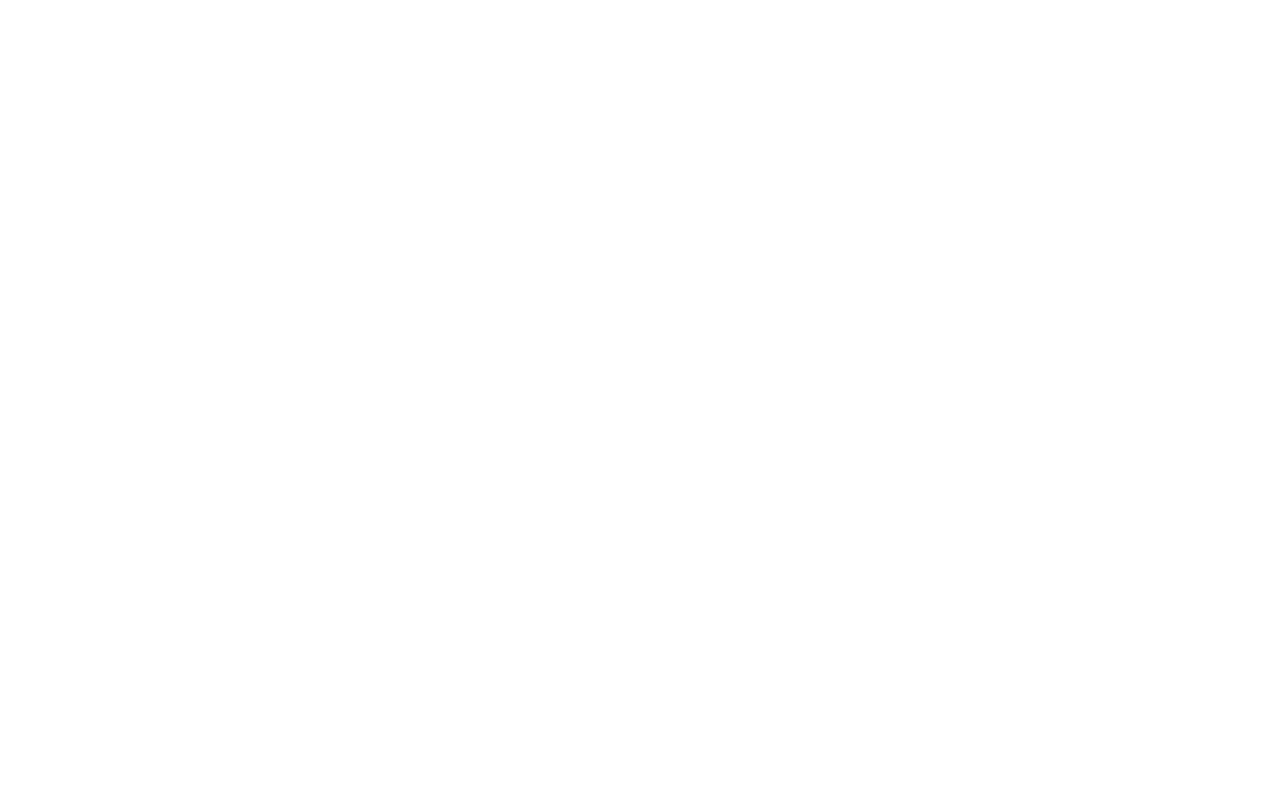
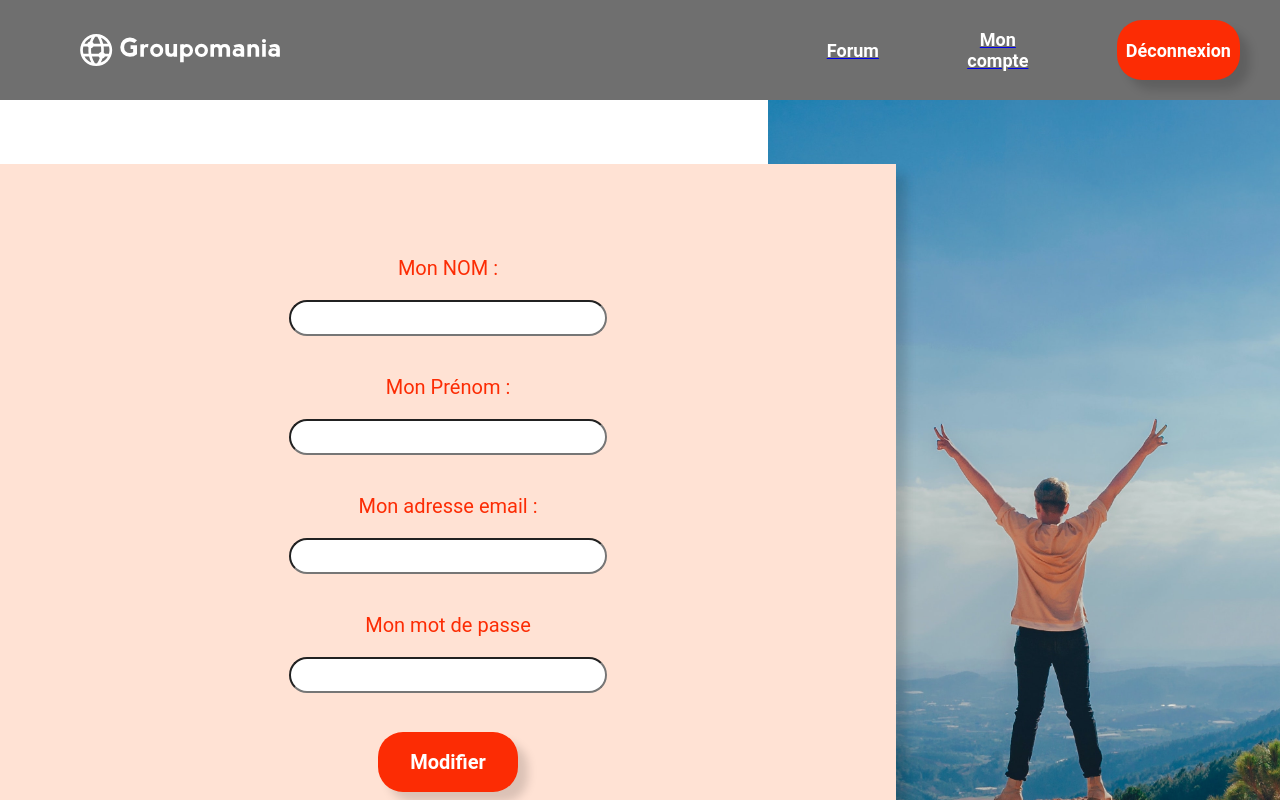
Before and after one commit to JuPrvnt/JustineProvent_7_16032022_front, a React (Create React App) app: page /modify in a window 1280 px wide. Before the commit this address had no page. Shown: the top 800 px of the page. Built offline with nearby package versions, Linux system fonts and the light colour scheme; a web font is replaced by a local one.

Commit message:
tentative modifyUser

```diff
--- a/src/App.jsx
+++ b/src/App.jsx
@@ -4,6 +4,7 @@ import { Routes } from "react-router-dom";
 import { Route } from "react-router-dom";
 import Forum from "./Pages/Forum/Forum.jsx";
 import Profile from "./Pages/Profile/Profile.jsx";
+import LoginModal from "./Pages/Homepage/components/Login/LoginModal";
 import "./_App.scss";
 
 const App = () => {
@@ -13,6 +14,8 @@ const App = () => {
         <Route path="/" element={<Homepage />} />
         <Route path="/connected" element={<Forum />} />
         <Route path="/profile" element={<Profile />} />
+        <Route path="/modify" element={<Profile />} />
+        <Route path="/login" element={<LoginModal />} />
       </Routes>
     </div>
   );
--- a/src/Pages/Homepage/components/Signup/SignupModal.jsx
+++ b/src/Pages/Homepage/components/Signup/SignupModal.jsx
@@ -2,19 +2,11 @@ import React from "react";
 import ConnectionAPI from "../../../../service/ConnectionAPI";
 import { useNavigate } from "react-router-dom";
 import { useForm } from "react-hook-form";
-import { useState } from "react";
 import "./_SignupModal.scss";
 
 const SignupModal = () => {
-  // useState
-  const [errorData, setErrorData] = useState("");
-
   // register
-  const {
-    register,
-    handleSubmit,
-    formState: { errors },
-  } = useForm();
+  const { register, handleSubmit } = useForm();
 
   // navigate
   const navigate = useNavigate();
@@ -26,6 +18,7 @@ const SignupModal = () => {
       firstName: data.firstName,
       email: data.email,
       password: data.password,
+      isAdmin: data.isAdmin,
     })
       .then((res) => {
         let token = res.data.token;
@@ -34,10 +27,7 @@ const SignupModal = () => {
         localStorage.setItem("userInfo", userInfo);
         navigate("/connected");
       })
-      .catch((error) => {
-        console.log(error);
-        setErrorData("Vous êtes déjà inscrit, veuillez-vous connecter.");
-      });
+      .catch((error) => console.log(error));
   };
 
   return (
@@ -52,7 +42,6 @@ const SignupModal = () => {
             required: true,
           })}
         />
-        {errors.lastName && <span>{errors.lastName.message}</span>}
         <br />
         <label>
           <p className="gpm-title-form">Mon Prénom :</p>
@@ -63,7 +52,6 @@ const SignupModal = () => {
             required: true,
           })}
         />
-        {errors.firstName && <span>{errors.firstName.message}</span>}
         <br />
         <label>
           <p className="gpm-title-form">Mon adresse email :</p>
@@ -75,7 +63,6 @@ const SignupModal = () => {
             message: "Vous devez entrer une adresse mail valide",
           })}
         />
-        {errors.email && <span>{errors.email.message}</span>}
         <br />
         <label>
           <p className="gpm-title-form">Mon mot de passe</p>
@@ -92,7 +79,6 @@ const SignupModal = () => {
             },
           })}
         />
-        {errors.password && <span>{errors.password.message}</span>}
         <br />
         <div className="gpm-form-role">
           <input type="checkbox" value="1" className="checkboxOneInput" />
@@ -101,7 +87,6 @@ const SignupModal = () => {
         <button type="submit" className="gpm-button-form">
           Je m'inscris
         </button>
-        <span className="error-message">{errorData}</span>{" "}
       </form>
       <div className="modal-background"></div>
     </div>
--- a/src/Pages/Profile/Profile.jsx
+++ b/src/Pages/Profile/Profile.jsx
@@ -3,6 +3,7 @@ import Header from "../../components/Header/Header";
 import profileimage from "../../assets/my-profile-image.jpg";
 import ConnectionAPI from "../../service/ConnectionAPI";
 import { useNavigate } from "react-router";
+import { useForm } from "react-hook-form";
 import { Link } from "react-router-dom";
 import "./_Profile.scss";
 
@@ -10,6 +11,8 @@ const Profile = () => {
   const [lastName, setLastName] = useState();
   const [firstName, setFirstName] = useState();
   const [email, setEmail] = useState();
+
+  const { register, handleSubmit } = useForm();
 
   const navigate = useNavigate();
 
@@ -29,6 +32,19 @@ const Profile = () => {
       })
       .catch((error) => console.log(error));
   }, []);
+
+  const onSubmit = (data) => {
+    ConnectionAPI.modifyUser({
+      lastName: data.lastName,
+      firstName: data.firstName,
+      email: data.email,
+    })
+      .then((res) => {
+        let userInfo = JSON.stringify(res.data);
+        localStorage.setItem("userInfo", userInfo);
+      })
+      .catch((error) => console.log(error));
+  };
 
   return (
     <div>
@@ -52,41 +68,60 @@ const Profile = () => {
       </div>
       <div className="gpm-profile-background">
         <div className="gpm-profile">
-          <form className="gpm-form-profile">
+          <form onSubmit={handleSubmit(onSubmit)} className="gpm-form-profile">
             <label>
-              <p className="gpm-title-profile" placeholder={lastName}>
-                Mon NOM : {lastName}
-              </p>
+              <p className="gpm-title-profile">Mon NOM :</p>
             </label>
-            <input className="gpm-input-profile" />
+            <input
+              placeholder={lastName}
+              className="gpm-input-profile"
+              {...register("lastName", {
+                required: true,
+              })}
+            />
             <br />
             <label>
-              <p className="gpm-title-profile" placeholder={firstName}>
-                Mon Prénom :
-              </p>
+              <p className="gpm-title-profile">Mon Prénom :</p>
             </label>
-            <input className="gpm-input-profile" />
+            <input
+              className="gpm-input-profile"
+              placeholder={firstName}
+              {...register("firstName", {
+                required: true,
+              })}
+            />
             <br />
             <label>
-              <p className="gpm-title-profile" placeholder={email}>
-                Mon adresse email :
-              </p>
+              <p className="gpm-title-profile">Mon adresse email :</p>
             </label>
-            <input className="gpm-input-profile" />
+            <input
+              className="gpm-input-profile"
+              placeholder={email}
+              {...register("email", {
+                required: true,
+                message: "Vous devez entrer une adresse mail valide",
+              })}
+            />
             <br />
             <label>
               <p className="gpm-title-profile">Mon mot de passe</p>
             </label>
-            <input className="gpm-input-profile" />
+            <input
+              className="gpm-input-profile"
+              type="password"
+              {...register("password", {
+                required: true,
+                pattern: {
+                  value: /^((?=.*[a-z])(?=.*[A-Z])(?=.*[0-9]).{6,64})$/,
+                  message:
+                    "Votre mot de passe doit contenir au moins 6 caractères, une majuscule, une minuscule, un chiffre et un caractère spécial",
+                },
+              })}
+            />
             <br />
             <input
               type="submit"
               value="Modifier"
-              className="gpm-button-profile"
-            />
-            <input
-              type="submit"
-              value="Supprimer"
               className="gpm-button-profile"
             />
           </form>
--- a/src/Pages/Profile/components/_UpdateProfil.scss
+++ /dev/null
@@ -1,2 +0,0 @@
-$color-primary: #fc2c04;
-$color-secondary: #ffe2d4;
--- a/src/service/ConnectionAPI.jsx
+++ b/src/service/ConnectionAPI.jsx
@@ -21,6 +21,15 @@ class ConnectionAPI {
       },
     });
   }
+  static modifyUser() {
+    const token = localStorage.getItem("Token");
+
+    return axios.put(API_URL, {
+      headers: {
+        Authorization: "Bearer " + token,
+      },
+    });
+  }
 }
 
 export default ConnectionAPI;
```
Also changed, not shown: src/Pages/Profile/components/UpdateProfil.jsx (deleted, +0 -8 lines), 1 other file (tests, documents, lock files or other folders).
